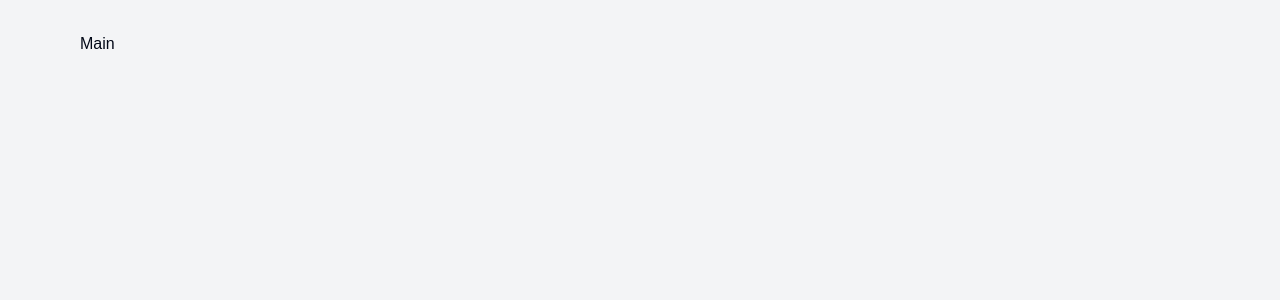
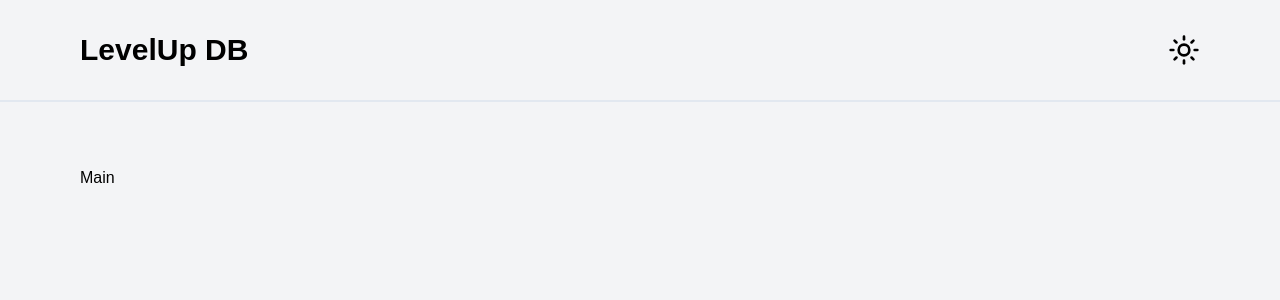
Before and after one commit to erkaraFikret/nextjs-gamedb-website, a Next.js app: page / in a window 1280 px wide. Shown: the top 300 px of the page. Built offline with nearby package versions, Linux system fonts and the light colour scheme.

Commit message:
created header and theme toggle

```diff
--- a/src/app/layout.tsx
+++ b/src/app/layout.tsx
@@ -2,6 +2,7 @@ import type { Metadata } from "next";
 import localFont from "next/font/local";
 import "./globals.css";
 import { ThemeProvider } from "@/components/ThemeProvider";
+import Header from "@/components/Header";
 
 
 const geistSans = localFont({
@@ -16,7 +17,7 @@ const geistMono = localFont({
 });
 
 export const metadata: Metadata = {
-  title: "The Game DB",
+  title: "LevelUp DB",
   description:
     "Discover and explore a vast collection of games, complete with detailed information, reviews, and updates.",
 };
@@ -30,16 +31,14 @@ export default function RootLayout({
     <html lang="en">
       <body
         className={`${geistSans.variable} ${geistMono.variable} antialiased`}
-        suppressHydrationWarning={true}
-      >
+        suppressHydrationWarning={true}>
         <ThemeProvider
           attribute="class"
           defaultTheme="system"
           enableSystem
-          disableTransitionOnChange
-        >
-          <main className="min-h-screen bg-gray-100 dark:bg-black-1 text-dark dark:text-white">
-            {/* Header */}
+          disableTransitionOnChange>
+          <main className="min-h-screen bg-gray-100 dark:bg-black-1 text-black dark:text-white">
+            <Header/>
             <div className="flex min-h-full w-full lg:space-x-10 px-8 py-8 lg:px-20">
               {/* Sidebar */}
               {children}
--- /dev/null
+++ b/src/components/Header.tsx
@@ -0,0 +1,18 @@
+import Link from "next/link";
+import React from "react";
+import ThemeToggler from "./ThemeToggler";
+
+const Header = () => {
+  return (
+    <header className="flex items-center justify-between p-4 border-b-2 mb-8 sticky top-0 z-10 px-8 py-8 lg:px-20">
+      <h1 className="hidden lg:block text-3xl font-bold ">
+        <Link href="/">LevelUp DB</Link>
+      </h1>
+
+      <div className="flex lg:hidden">{/* mobile menu */}</div>
+      <ThemeToggler />
+    </header>
+  );
+};
+
+export default Header;
--- /dev/null
+++ b/src/components/ThemeToggler.tsx
@@ -0,0 +1,25 @@
+"use client"
+
+import { Moon, Sun } from "lucide-react"
+import { useTheme } from "next-themes"
+
+
+const ThemeToggler = () => {
+    const { theme, setTheme } = useTheme();
+
+    const toggleTheme = () => {
+        if (theme === "dark") {
+          setTheme("light");
+        } else {
+          setTheme("dark");
+        }
+      };
+  return (
+    <div className="cursor-pointer hover:text-primary" onClick={toggleTheme}>
+        <Sun className="size-8 block dark:hidden"/>
+        <Moon className="size-8 hidden dark:block"/>
+    </div>
+  )
+}
+
+export default ThemeToggler
```
